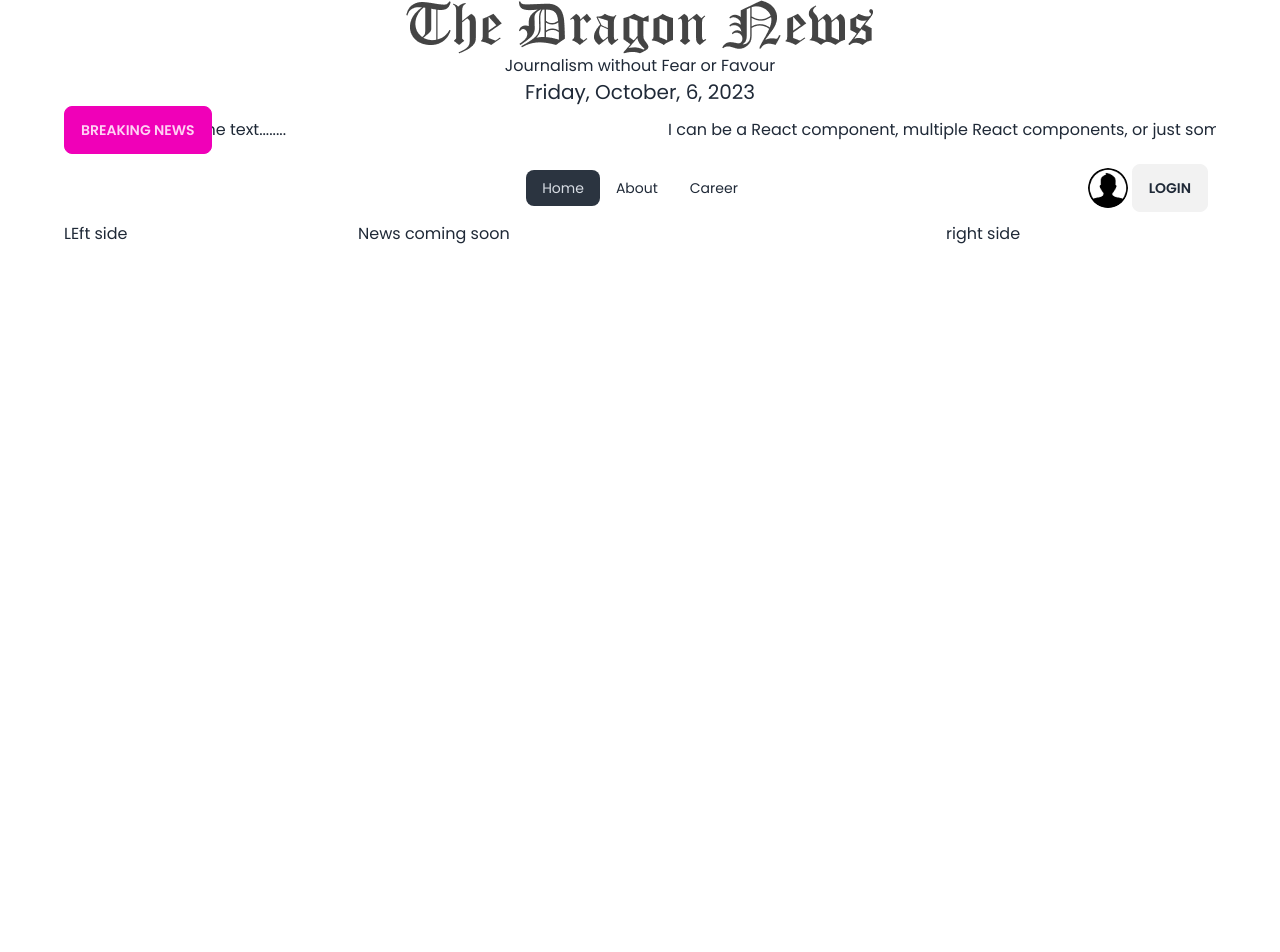
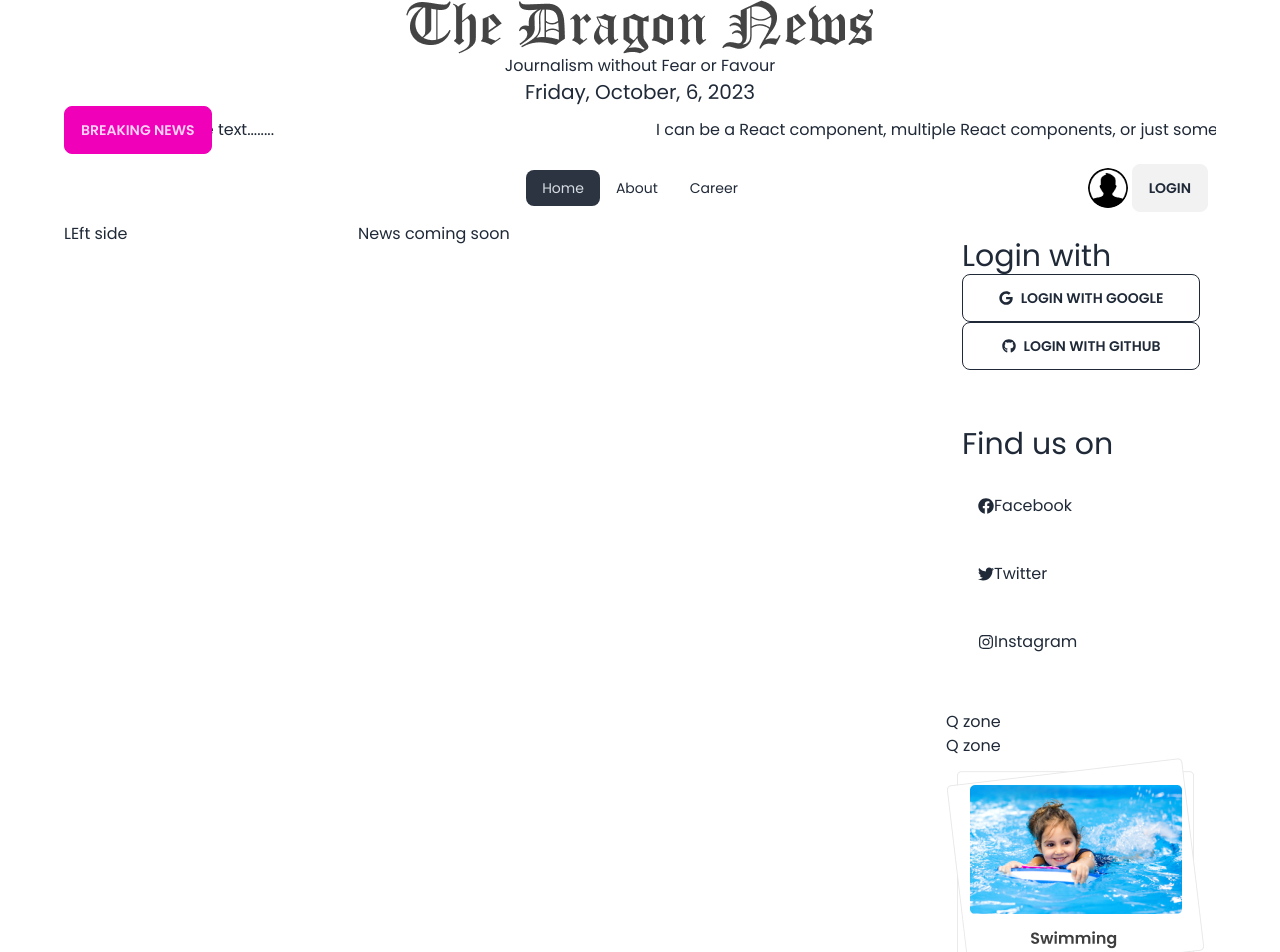
Before and after one commit to OMI786I/DragonNewsI_with_react_firebase, a React (Vite) app in the folder Dragon_News/: page / in a window 1280 px wide. Shown: the top 952 px of the page. Before the commit the page ends 800 px from the top, so only its background shows below. Built offline with nearby package versions, Linux system fonts and the light colour scheme.

Commit message:
Right navigation and info with icons

```diff
--- a/Dragon_News/src/Pages/Shared/RightSideNav/RighSideNav.jsx
+++ b/Dragon_News/src/Pages/Shared/RightSideNav/RighSideNav.jsx
@@ -1,9 +1,49 @@
-import React from "react";
+import { FaFacebook } from "react-icons/fa";
+import { FaGoogle } from "react-icons/fa";
+import { FaGithub } from "react-icons/fa";
+import { FaTwitter } from "react-icons/fa";
+import { FaInstagram } from "react-icons/fa";
+import qzone1 from "../../../assets/qZone1.png";
+import qzone2 from "../../../assets/qZone2.png";
+import qzone3 from "../../../assets/qZone3.png";
 
 const RighSideNav = () => {
   return (
     <div>
-      <h2>right side</h2>
+      <div className="p-4 mb-6">
+        <h2 className="text-3xl">Login with</h2>
+
+        <button className="btn btn-outline w-full">
+          <FaGoogle></FaGoogle>Login With Google
+        </button>
+        <button className="btn btn-outline w-full">
+          <FaGithub></FaGithub>Login With Github
+        </button>
+      </div>
+      <div className="p-4 space-y-3 mb-6">
+        <h2 className="text-3xl mb-4">Find us on</h2>
+        <a className="p-4 flex items-center ">
+          <FaFacebook></FaFacebook>
+          <span>Facebook</span>
+        </a>
+
+        <a className="p-4 flex items-center">
+          {" "}
+          <FaTwitter></FaTwitter>
+          <span>Twitter</span>
+        </a>
+        <a className="p-4 flex items-center">
+          <FaInstagram></FaInstagram>
+          <span>Instagram</span>
+        </a>
+      </div>
+      {"Q zone"}
+      <div>
+        <h2>Q zone</h2>
+        <img src={qzone1}></img>
+        <img src={qzone2}></img>
+        <img src={qzone3}></img>
+      </div>
     </div>
   );
 };
```
